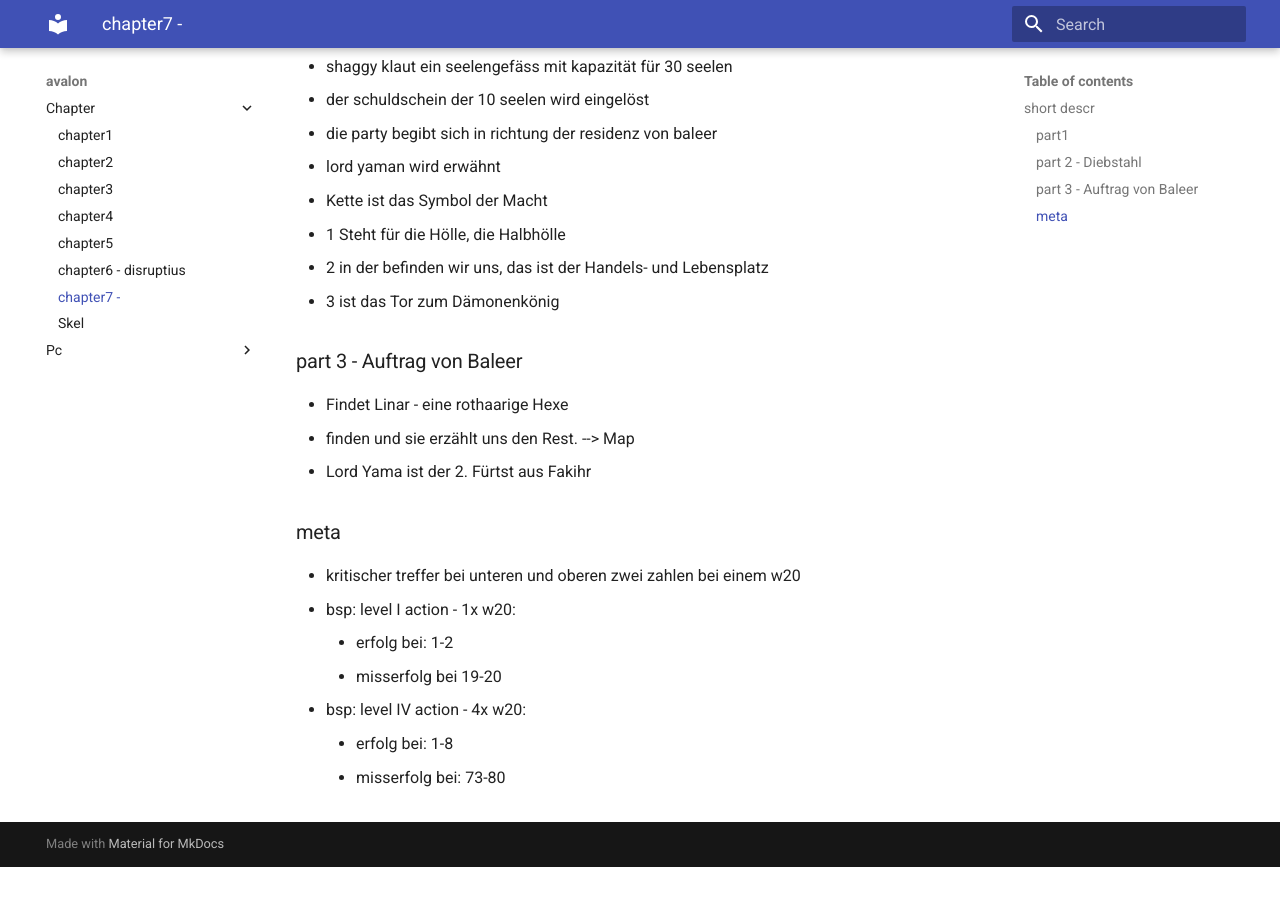
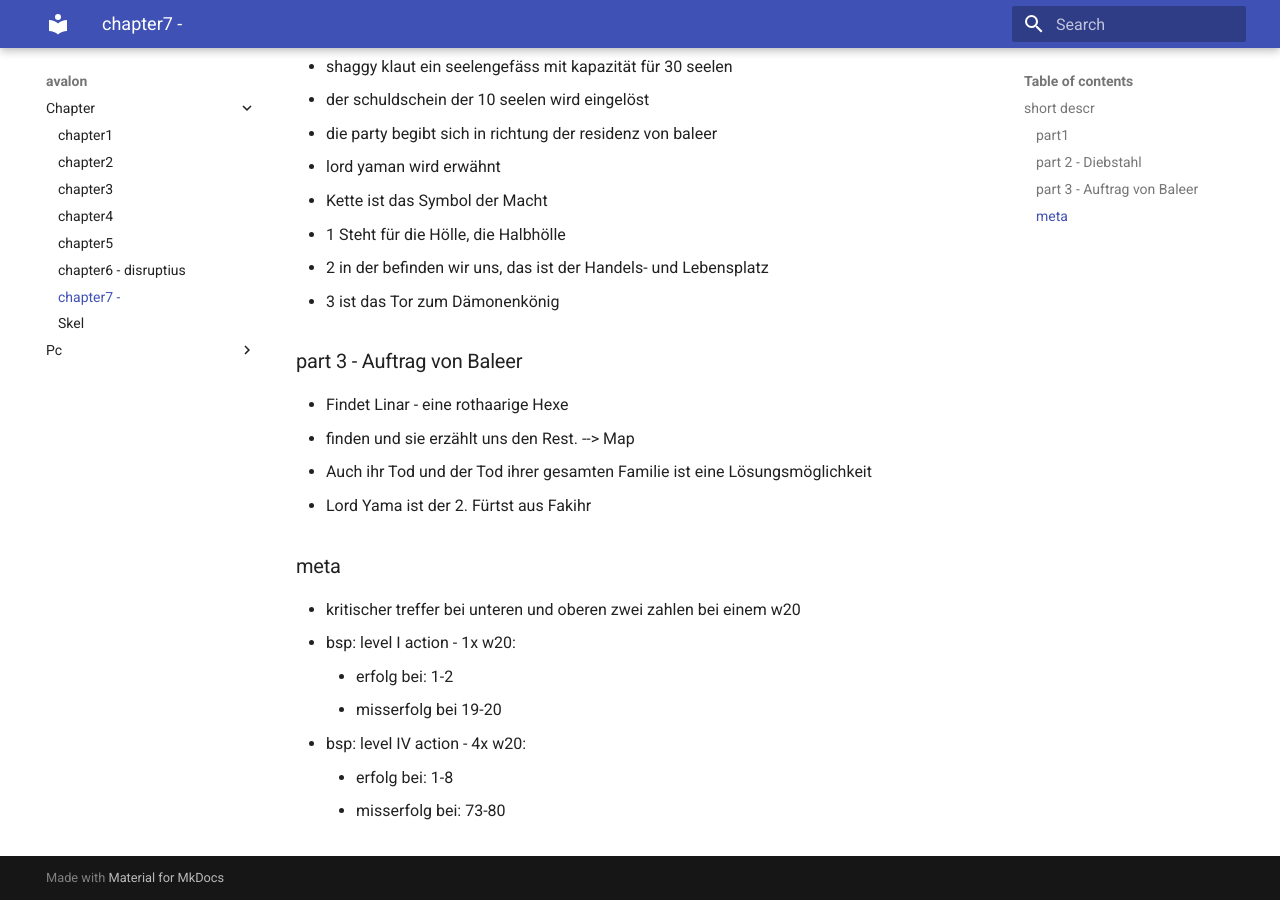
Before and after one commit to mkdocs-pnp/avalon, an MkDocs documentation site: the page built from docs/chapter/chapter7.md, in a window 1280 px wide and 900 px high, scrolled down 621 px. Built offline with MkDocs 1.6.1 and Material for MkDocs 9.7.7, drawn with Linux system fonts in a browser that asks for light colours; before the commit the page ends 1488 px from its top, so only the background shows below that.

Commit message:
Update chapter7.md

```diff
--- a/docs/chapter/chapter7.md
+++ b/docs/chapter/chapter7.md
@@ -29,6 +29,7 @@
 
 + Findet Linar - eine rothaarige Hexe
   + finden und sie erzählt uns den Rest. --> Map
+  + Auch ihr Tod und der Tod ihrer gesamten Familie ist eine Lösungsmöglichkeit
  + Lord Yama ist der 2. Fürtst aus Fakihr
 
 ### meta
```
